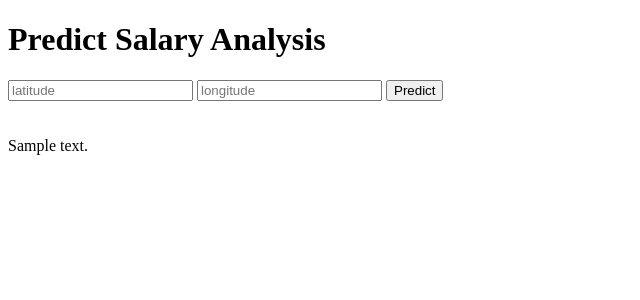
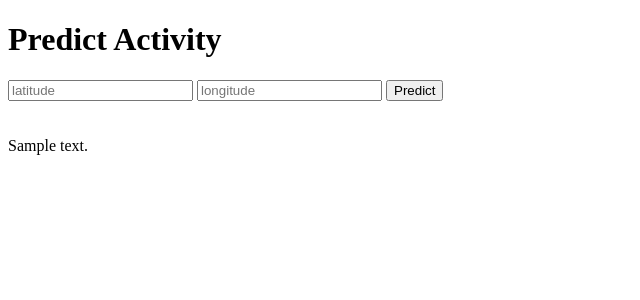
Before and after one commit to mahmoud3798/Graduation-Project, a Python web app: template templates/index.html in a window 1280 px wide. Shown: the top 300 px of the page, without its empty margins (0-640 px from the left). Run offline with Jinja, Linux system fonts and the light colour scheme; the template is opened without the code that fills it: most values are stand-ins (such as "Sample title", 1, 10 or a date in 2020).

Commit message:
Update index.html

```diff
--- a/templates/index.html
+++ b/templates/index.html
@@ -12,23 +12,18 @@
 </head>
 
 <body>
-  <div class="login">
-	<h1>Predict Salary Analysis</h1>
+ <div class="login">
+	<h1>Predict Activity</h1>
 
      <!-- Main Input For Receiving Query to our ML -->
     <form action="{{ url_for('predict')}}"method="post">
     	<input type="text" name="latitude" placeholder="latitude" required="required" />
         <input type="text" name="longitude" placeholder="longitude" required="required" />
-
         <button type="submit" class="btn btn-primary btn-block btn-large">Predict</button>
     </form>
-
    <br>
    <br>
    {{ prediction_text }}
-
-  </div>
-
-
+ </div>
 </body>
 </html>
```
